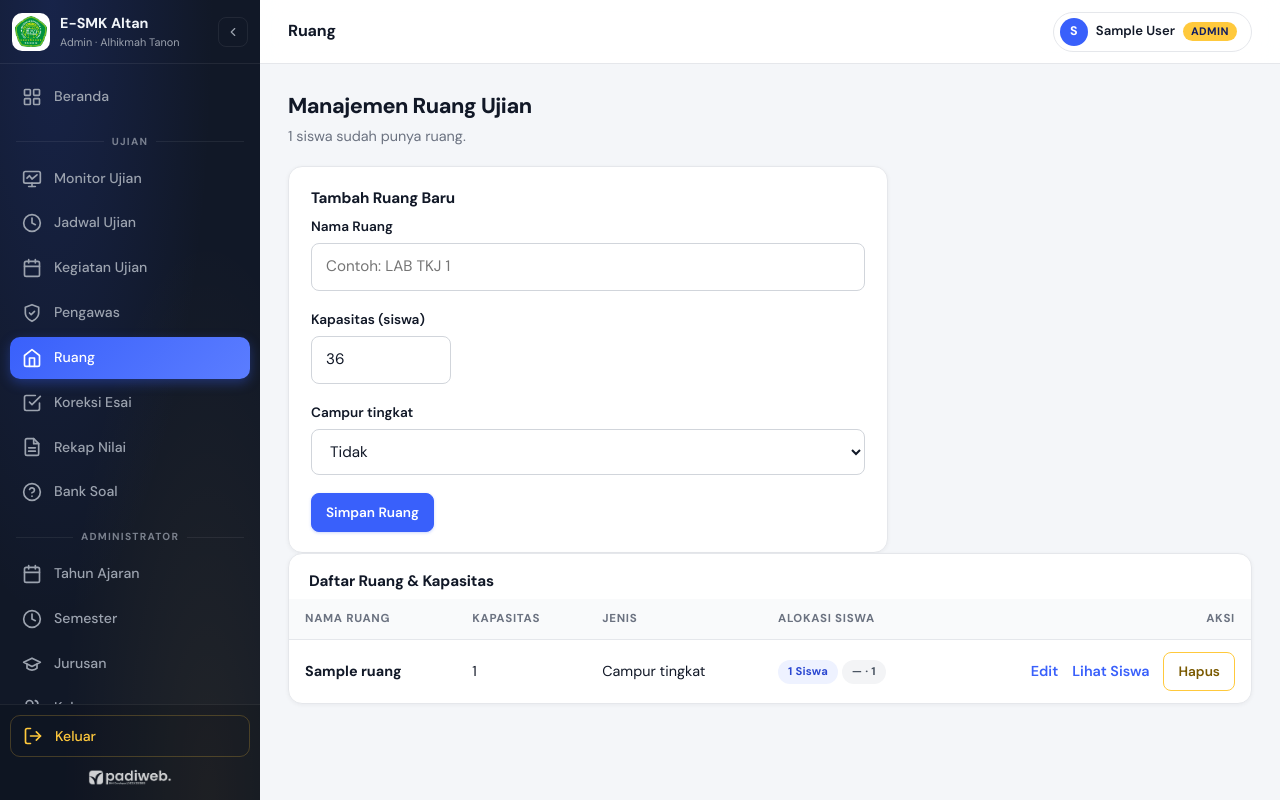
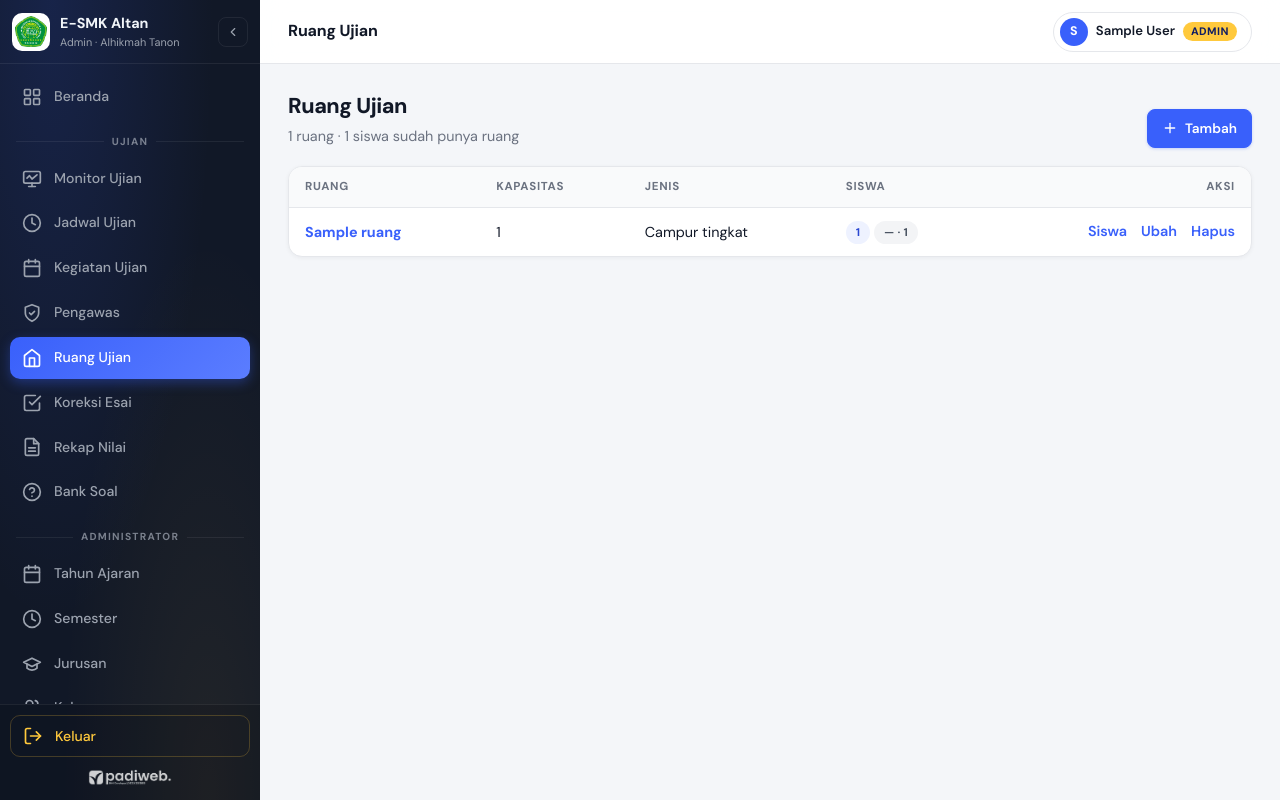
Before and after one commit to padiweb/ujiansmk, a Laravel app: page /staf/ruang in a window 1280 px wide. Run offline with Laravel 12, Linux system fonts and the light colour scheme; a user stored in the database is signed in; tables that the repository leaves empty hold one stand-in row (values such as "Sample post").

Commit message:
Ruang Ujian: tata letak, ukuran, dan pola halaman disamakan dengan halaman master lain (daftar + tombol Tambah, form tambah/ubah terpisah, aksi di header)
Co-Authored-By: Claude Sonnet 5.5 <noreply@anthropic.com>

```diff
--- a/app/Http/Controllers/Staf/DenahController.php
+++ b/app/Http/Controllers/Staf/DenahController.php
@@ -39,17 +39,25 @@ class DenahController extends Controller
         $kelasSiswa = $this->kelasSiswa($penempatan->pluck('siswa_id')->all(), $tahunId);
         $komposisi = $penempatan->groupBy('ruang_id')->map(fn ($g) => $g->map(fn ($p) => $kelasSiswa[$p->siswa_id]->nama ?? '—')->countBy()->sortKeys());
 
-        $edit = $request->filled('edit_id') ? Ruang::find((int) $request->query('edit_id')) : null;
         $belumPunyaRuang = Siswa::where('status', 'aktif')->whereNotIn('id', $penempatan->pluck('siswa_id'))->count();
 
         return view('staf.denah.index', [
             'ruang' => Ruang::orderBy('nama')->get(),
             'terisi' => $terisi,
-            'edit' => $edit,
             'belumPunyaRuang' => $belumPunyaRuang,
             'komposisi' => $komposisi,
             'jumlah' => $penempatan->count(),
         ]);
+    }
+
+    public function create(): View
+    {
+        return view('staf.denah.form', ['ruang' => null]);
+    }
+
+    public function edit(Ruang $ruang): View
+    {
+        return view('staf.denah.form', ['ruang' => $ruang]);
     }
 
     public function store(Request $request): RedirectResponse
--- a/resources/views/layouts/staf.blade.php
+++ b/resources/views/layouts/staf.blade.php
@@ -62,9 +62,9 @@
                        class="sisi-a {{ request()->routeIs('staf.pengawas.*') ? 'aktif' : '' }}">
                         <x-ikon nama="staf" /><span class="sisi-lbl">Pengawas</span>
                     </a>
-                    <a href="{{ route('staf.ruang.index') }}" data-tip="Ruang"
+                    <a href="{{ route('staf.ruang.index') }}" data-tip="Ruang Ujian"
                        class="sisi-a {{ request()->routeIs('staf.ruang.*') ? 'aktif' : '' }}">
-                        <x-ikon nama="ruang" /><span class="sisi-lbl">Ruang</span>
+                        <x-ikon nama="ruang" /><span class="sisi-lbl">Ruang Ujian</span>
                     </a>
                 @endif
                 <a href="{{ route('staf.koreksi.index') }}" data-tip="Koreksi Esai"
--- a/resources/views/staf/denah/index.blade.php
+++ b/resources/views/staf/denah/index.blade.php
@@ -1,68 +1,51 @@
 @extends('layouts.staf')
-@section('judul', 'Ruang')
+@section('judul', 'Ruang Ujian')
 
 @section('konten')
 <div class="kepala-halaman">
     <div>
-        <h1 class="judul-halaman">Manajemen Ruang Ujian</h1>
-        <p class="sub">{{ $jumlah }} siswa sudah punya ruang.</p>
+        <h1 class="judul-halaman">Ruang Ujian</h1>
+        <p class="sub">{{ $ruang->count() }} ruang · {{ number_format($jumlah, 0, ',', '.') }} siswa sudah punya ruang</p>
+    </div>
+    <div class="aksi-halaman">
+        <a class="tombol kecil" href="{{ route('staf.ruang.create') }}"><x-ikon nama="tambah" :ukuran="16" />Tambah</a>
     </div>
 </div>
 
 @if ($belumPunyaRuang > 0)
-    <div class="pesan-salah catatan" role="status"><x-ikon nama="peringatan" :ukuran="18" /><span>Ada <strong>{{ $belumPunyaRuang }} siswa aktif</strong> yang belum ditugaskan ke ruang ujian. Masukkan kelasnya lewat <strong>Lihat Siswa</strong> pada ruang yang dituju.</span></div>
+    <div class="pesan-salah" role="status"><x-ikon nama="peringatan" :ukuran="18" /><span>{{ number_format($belumPunyaRuang, 0, ',', '.') }} siswa aktif belum punya ruang. Masukkan kelasnya lewat tautan Siswa pada ruang yang dituju.</span></div>
 @endif
 
-<form class="kartu formulir" method="POST" action="{{ $edit ? route('staf.ruang.update', $edit) : route('staf.ruang.store') }}" style="max-width:600px">
-    @csrf
-    @if ($edit) @method('PUT') @endif
-    <h2 class="judul-kartu">{{ $edit ? 'Edit Data Ruang' : 'Tambah Ruang Baru' }}</h2>
-    <div class="bidang @error('nama') salah @enderror">
-        <label for="r-nama">Nama Ruang</label>
-        <input id="r-nama" name="nama" type="text" maxlength="50" value="{{ old('nama', $edit?->nama) }}" placeholder="Contoh: LAB TKJ 1" required>
-        @error('nama') <small class="galat-bidang">{{ $message }}</small> @enderror
-    </div>
-    <div class="bidang @error('kapasitas') salah @enderror">
-        <label for="r-kap">Kapasitas (siswa)</label>
-        <input id="r-kap" name="kapasitas" type="number" min="1" max="500" value="{{ old('kapasitas', $edit?->kapasitas ?? 36) }}" style="width:140px" required>
-        @error('kapasitas') <small class="galat-bidang">{{ $message }}</small> @enderror
-    </div>
-    <div class="bidang">
-        <label for="r-campur">Campur tingkat</label>
-        <select id="r-campur" name="campur">
-            <option value="0" @selected(! old('campur', $edit?->campur))>Tidak</option>
-            <option value="1" @selected(old('campur', $edit?->campur))>Ya (maksimal 50% kapasitas per tingkat)</option>
-        </select>
-    </div>
-    <div class="aksi-form">
-        <button class="tombol kecil" type="submit">{{ $edit ? 'Simpan Perubahan' : 'Simpan Ruang' }}</button>
-        @if ($edit) <a class="tombol kecil garis" href="{{ route('staf.ruang.index') }}">Batal</a> @endif
-    </div>
-</form>
-
 <div class="kartu tanpa-padding">
-    <h2 class="judul-kartu" style="padding:16px 20px 0">Daftar Ruang &amp; Kapasitas</h2>
     <div class="gulir">
         <table class="tabel">
-            <thead><tr><th>Nama Ruang</th><th>Kapasitas</th><th>Jenis</th><th>Alokasi Siswa</th><th class="kanan">Aksi</th></tr></thead>
+            <thead><tr><th>Ruang</th><th>Kapasitas</th><th>Jenis</th><th>Siswa</th><th class="kanan">Aksi</th></tr></thead>
             <tbody>
                 @forelse ($ruang as $r)
                     <tr>
-                        <td><strong>{{ $r->nama }}</strong></td>
+                        <td><a href="{{ route('staf.ruang.show', $r) }}"><strong>{{ $r->nama }}</strong></a></td>
                         <td>{{ $r->kapasitas }}</td>
                         <td>{{ $r->campur ? 'Campur tingkat' : 'Biasa' }}</td>
-                        <td>@if (($terisi[$r->id] ?? 0) > 0) <span class="lencana">{{ $terisi[$r->id] }} Siswa</span> @foreach (($komposisi[$r->id] ?? collect()) as $kelas => $n) <span class="lencana pucat">{{ $kelas }} · {{ $n }}</span> @endforeach @else <span class="sub">Kosong</span> @endif</td>
+                        <td>
+                            @if (($terisi[$r->id] ?? 0) > 0)
+                                <span class="lencana">{{ $terisi[$r->id] }}</span>
+                                @foreach (($komposisi[$r->id] ?? collect()) as $kelas => $n) <span class="lencana pucat">{{ $kelas }} · {{ $n }}</span> @endforeach
+                            @else
+                                —
+                            @endif
+                        </td>
                         <td class="kanan aksi-baris">
-                            <a href="{{ route('staf.ruang.index', ['edit_id' => $r->id]) }}">Edit</a>
-                            <a href="{{ route('staf.ruang.show', $r) }}">Lihat Siswa</a>
-                            <form method="POST" action="{{ route('staf.ruang.destroy', $r) }}" style="display:inline" onsubmit="return confirm('Hapus ruang {{ e($r->nama) }}? Siswa di dalamnya tidak dihapus, hanya dilepas dari ruang.')">
-                                @csrf @method('DELETE')
-                                <button class="tombol kecil bahaya" type="submit">Hapus</button>
+                            <a href="{{ route('staf.ruang.show', $r) }}">Siswa</a>
+                            <a href="{{ route('staf.ruang.edit', $r) }}">Ubah</a>
+                            <form method="POST" action="{{ route('staf.ruang.destroy', $r) }}" onsubmit="return confirm('Hapus ruang {{ e($r->nama) }}? Siswa di dalamnya tidak dihapus, hanya dilepas dari ruang.')">
+                                @csrf
+                                @method('DELETE')
+                                <button type="submit" class="tautan">Hapus</button>
                             </form>
                         </td>
                     </tr>
                 @empty
-                    <tr><td colspan="5" class="kosong">Belum ada ruang. Tambahkan ruang di atas.</td></tr>
+                    <tr><td colspan="5" class="kosong">Belum ada ruang.</td></tr>
                 @endforelse
             </tbody>
         </table>
--- a/routes/web.php
+++ b/routes/web.php
@@ -181,10 +181,12 @@ Route::prefix('staf')->group(function () {
 
         Route::prefix('ruang')->name('staf.ruang.')->group(function () {
             Route::get('/', [DenahController::class, 'index'])->name('index');
+            Route::get('/tambah', [DenahController::class, 'create'])->name('create');
             Route::post('/', [DenahController::class, 'store'])->name('store');
             Route::post('/siswa/{siswa}/pindah', [DenahController::class, 'pindah'])->whereNumber('siswa')->name('pindah');
             Route::post('/siswa/{siswa}/lepas', [DenahController::class, 'lepas'])->whereNumber('siswa')->name('lepas');
             Route::prefix('{ruang}')->whereNumber('ruang')->group(function () {
+                Route::get('/ubah', [DenahController::class, 'edit'])->name('edit');
                 Route::put('/', [DenahController::class, 'update'])->name('update');
                 Route::delete('/', [DenahController::class, 'destroy'])->name('destroy');
                 Route::get('/siswa', [DenahController::class, 'show'])->name('show');
```
Also changed, not shown: resources/views/staf/denah/form.blade.php (added, +39 -0 lines), resources/views/staf/denah/ruang.blade.php (+15 -17 lines), tests/Feature/DenahRuangTest.php (+7 -5 lines).
